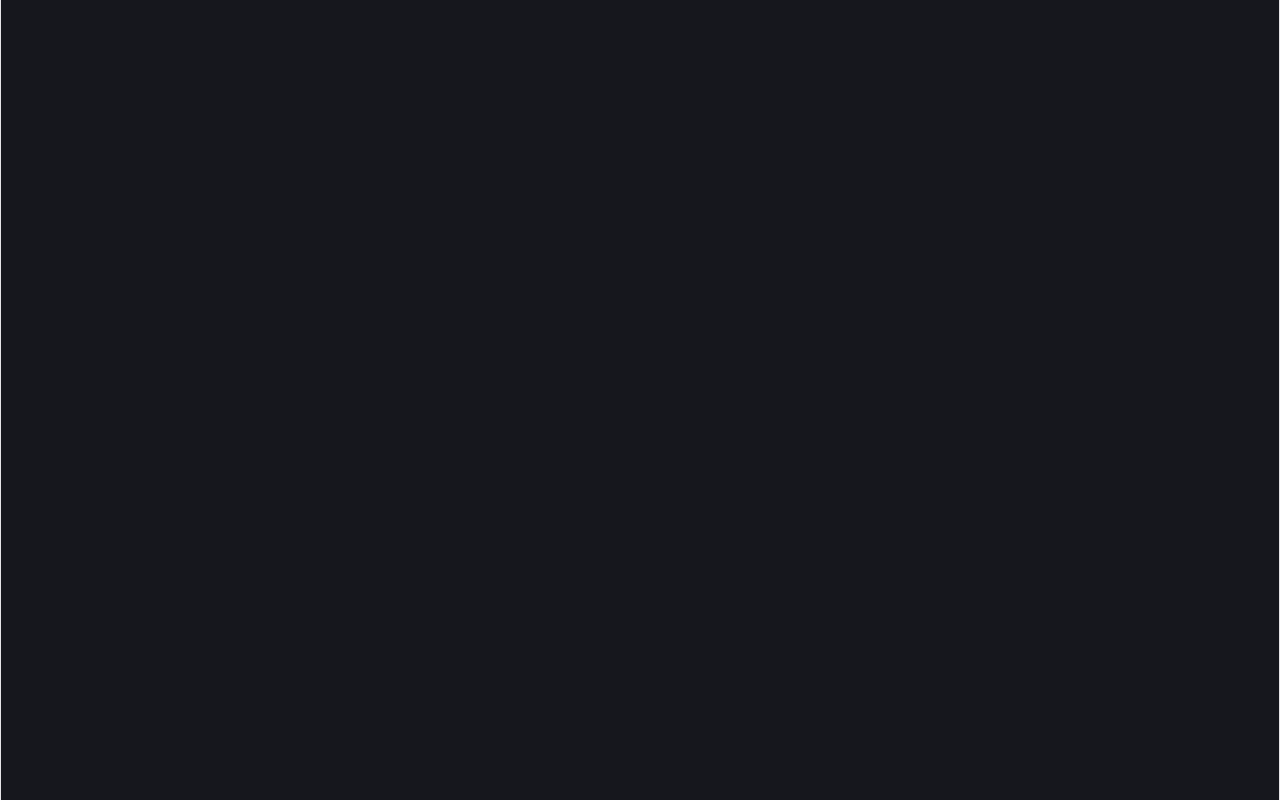
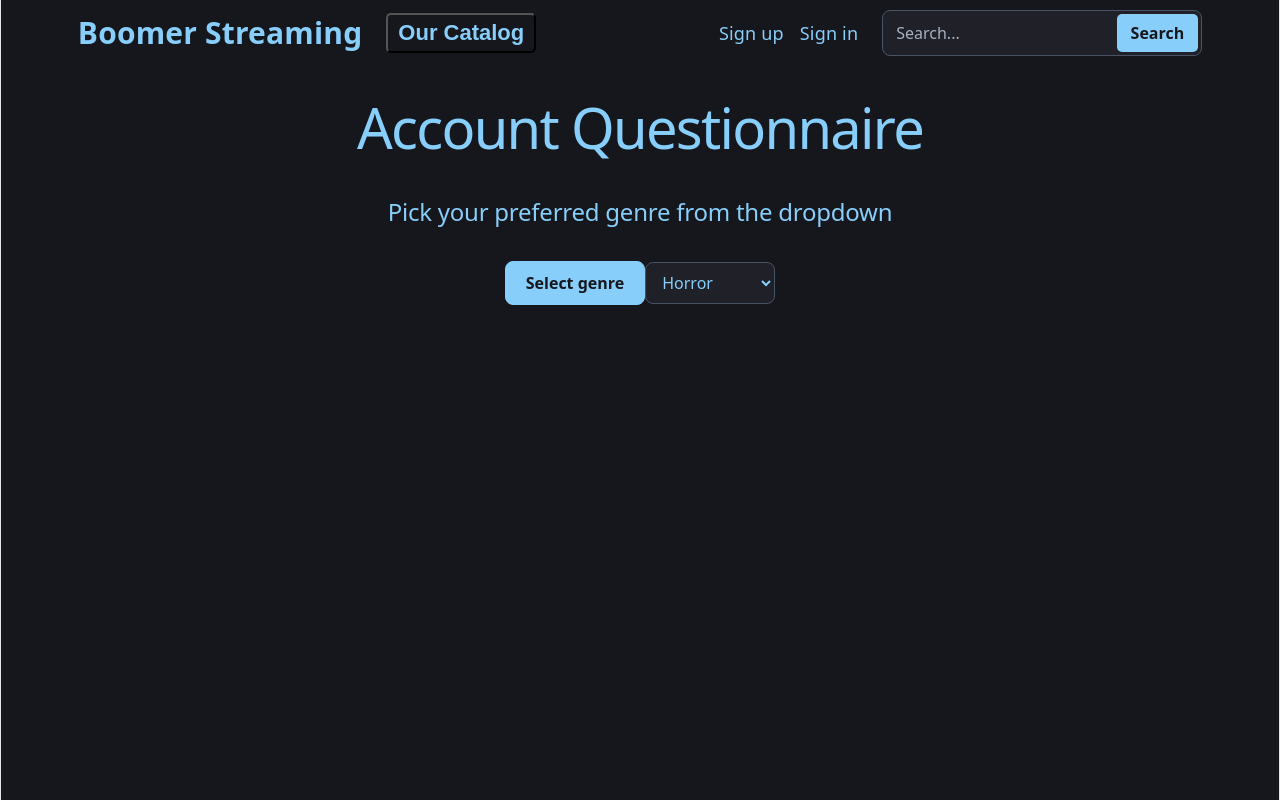
Before and after one commit to cfaguilera/CS312-FinalProject, a React (Vite) app in the folder cs312_final/frontend/: page /questionaaire in a window 1280 px wide. Before the commit this address had no page. Built offline with nearby package versions, Linux system fonts and the light colour scheme.

Commit message:
Questionaaire completed
Questionaaire page skeleton completed.

```diff
--- a/cs312_final/frontend/package.json
+++ b/cs312_final/frontend/package.json
@@ -11,7 +11,7 @@
     "preview": "vite preview"
   },
   "dependencies": {
-    "axios": "^1.21.0",
+    "axios": "^1.21.1",
     "react": "^19.3.1",
     "react-dom": "^19.3.1",
     "react-router-dom": "^7.18.5"
--- a/cs312_final/frontend/src/App.jsx
+++ b/cs312_final/frontend/src/App.jsx
@@ -7,6 +7,7 @@ import SignUp from './pages/signup.jsx';
 import SignIn from './pages/signin.jsx';
 import Catalog from './pages/catalog.jsx';
 import Search from './pages/search.jsx';
+import Questionnaire from './pages/questionaaire.jsx';
 
 
 function App() {
@@ -21,6 +22,7 @@ function App() {
         <Route path='/signin' element={<SignIn/>}/>
         <Route path='/catalog' element={<Catalog/>}/>
         <Route path='/search' element={<Search/>}/>
+        <Route path='/questionaaire' element={<Questionnaire/>}/>
 
       </Routes>
     </BrowserRouter>
--- a/cs312_final/frontend/src/pages/questionaaire.jsx
+++ b/cs312_final/frontend/src/pages/questionaaire.jsx
@@ -1,8 +1,28 @@
 import { useState } from 'react'
 import NavBar from "../components/navBar";
+import { useNavigate } from 'react-router-dom';
 
 function Questionnaire() {
-    return <NavBar />;
+    const navigate = useNavigate();
+    return (
+        <>
+            <NavBar />
+            <br />
+            <h1>Account Questionnaire</h1>
+            <br />
+            <h2>Pick your preferred genre from the dropdown</h2>
+            <br />
+            <div className="questionaaireSort">
+                <button className="sortButton" type="button" onClick={function() {navigate('/')}}>Select genre</button>
+                <select className="sortSelect" name='movieSorting' id='prefferedGenre' aria-label="Genres">
+                <option value="horror">Horror</option>
+                <option value="comedy">Comedy</option>
+                <option value="romance">Romance</option>
+                <option value="drama">Drama</option>
+                </select>
+            </div>
+        </>
+    )
 }
 
 export default Questionnaire;
```
Also changed, not shown: 1 other file (tests, documents, lock files or other folders).
